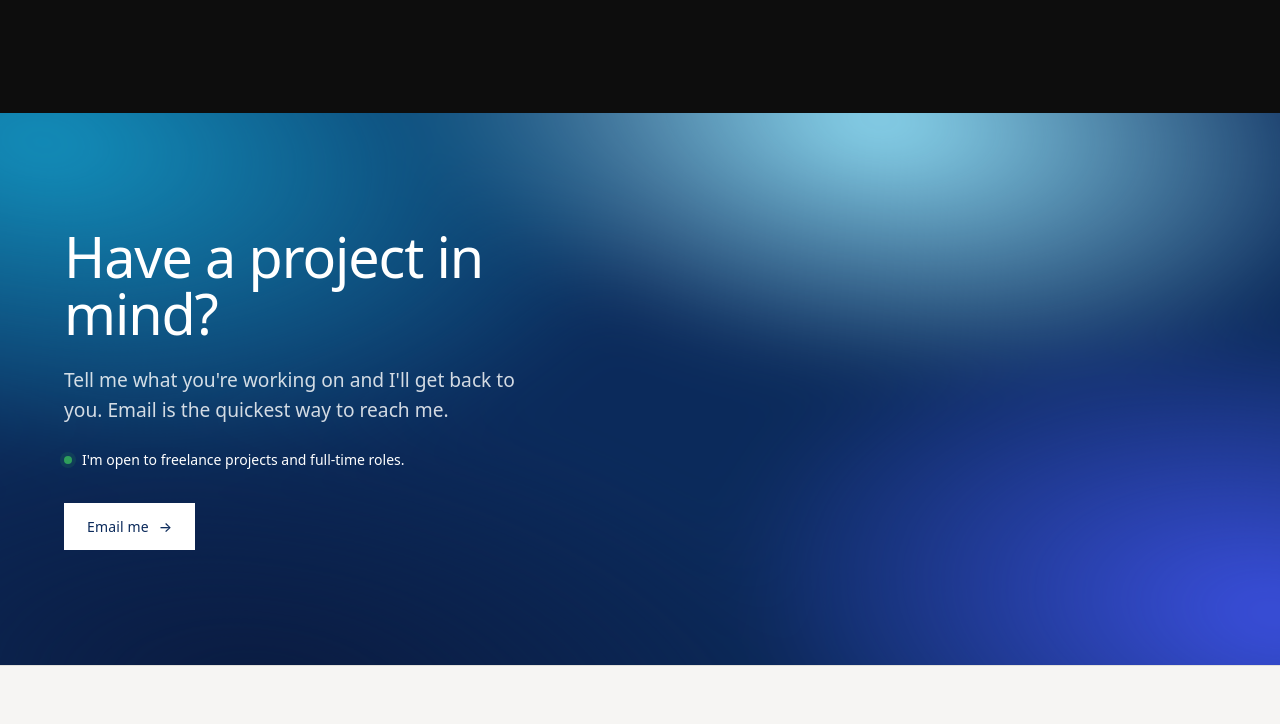
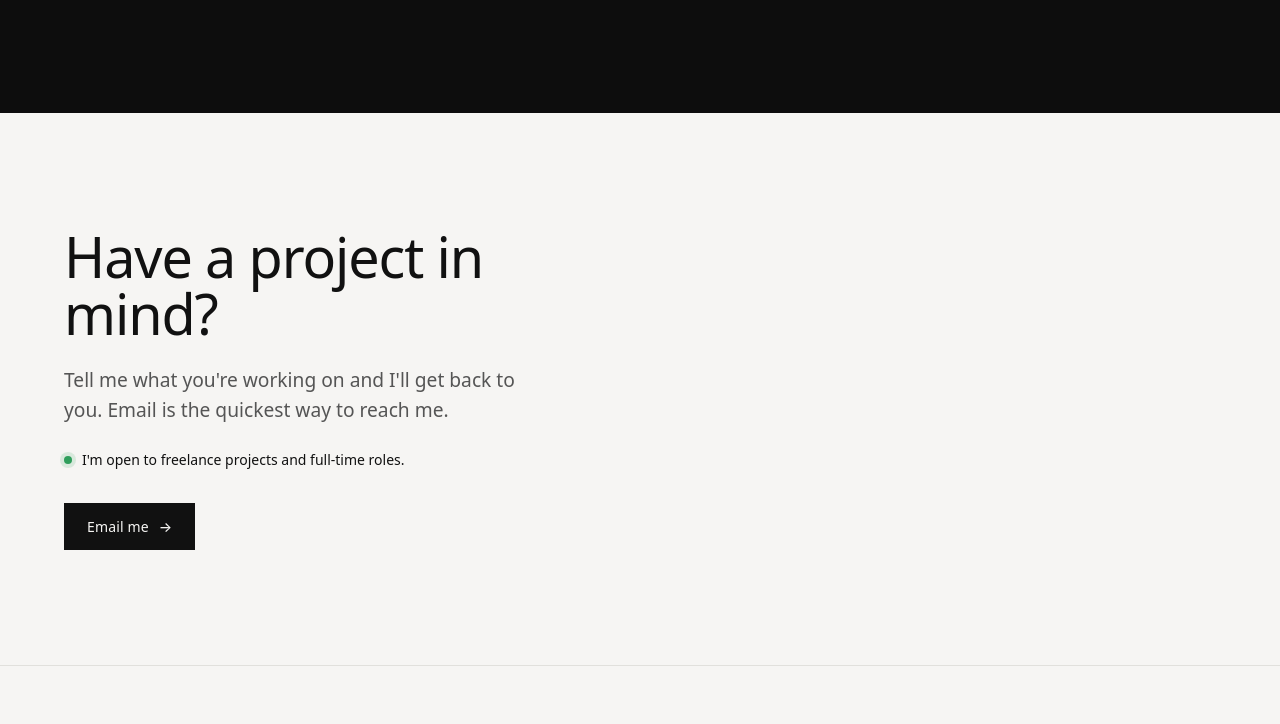
Before and after one commit to jacobhksullivan-droid/jacob-sullivan-portfolio, a plain HTML site: page index.html in a window 1280 px wide. Shown: the part 4195-4919 px from the top of the page. Drawn offline with Linux system fonts and the light colour scheme; a web font is replaced by a local one.

Commit message:
Remove gradient from the closing block
Co-Authored-By: Claude Opus 5.5 <noreply@anthropic.com>

```diff
--- a/css/style.css
+++ b/css/style.css
@@ -494,29 +494,7 @@ ul, ol { padding: 0; list-style: none; }
 
 /* ---------- Closing CTA ---------- */
 
-.closing {
-  --ink: #fff; --muted: rgba(255,255,255,.82); --line: rgba(255,255,255,.25); --accent: #fff;
-  position: relative; overflow: hidden; isolation: isolate;
-  padding-block: var(--section); color: var(--ink); background: #0b2a5b;
-}
-/* slow drifting blues, softly blurred: the gradient motif */
-.closing__glow {
-  position: absolute; inset: -35%; z-index: -1; pointer-events: none;
-  background:
-    radial-gradient(38% 46% at 22% 32%, #1291bd 0%, transparent 70%),
-    radial-gradient(34% 42% at 78% 62%, #3b4fe0 0%, transparent 70%),
-    radial-gradient(30% 36% at 58% 18%, #8fdcf2 0%, transparent 72%),
-    radial-gradient(40% 46% at 35% 85%, #0a1a3f 0%, transparent 70%);
-  filter: blur(30px);
-  animation: gradDrift 22s ease-in-out infinite alternate;
-}
-@keyframes gradDrift {
-  0%   { transform: translate3d(-4%, -2%, 0) rotate(0deg) scale(1); }
-  50%  { transform: translate3d(3%, 4%, 0) rotate(12deg) scale(1.08); }
-  100% { transform: translate3d(5%, -3%, 0) rotate(-8deg) scale(1.02); }
-}
-.closing .btn { background: #fff; border-color: #fff; color: #0b2a5b; }
-.closing .btn:hover, .closing .btn:focus-visible { background: transparent; color: #fff; border-color: #fff; box-shadow: var(--glow); }
+.closing { padding-block: var(--section); }
 .closing__title {
   font-family: var(--serif); font-weight: var(--serif-weight);
   font-size: var(--fs-h1); line-height: 1.02; max-width: 14ch;
@@ -732,7 +710,6 @@ html.deep-sea .tags li { background: rgba(255,255,255,.04); }
   .marquee__group { flex-wrap: wrap; row-gap: 8px; }
   .marquee__group[aria-hidden="true"] { display: none; }
   .ph--dark::before { animation: none; }
-  .closing__glow { animation: none; }
 }
 
 /* ---------- Case study, availability, quote, clients ---------- */
@@ -890,5 +867,6 @@ html.deep-sea .tags li { background: rgba(255,255,255,.04); }
   margin-top: clamp(48px, 6vw, 88px);
 }
 .design .card__title { color: var(--ink); }
-.design .design__title { color: #1291bd; }   /* section heading in blue on the dark band */
+.design .design__title { color: #1291bd; }
+.design + .closing { padding-top: var(--section); }   /* section heading in blue on the dark band */
 .design { --accent: var(--on-dark); }
--- a/js/app.js
+++ b/js/app.js
@@ -331,13 +331,12 @@
 
   function closing() {
     var c = S.closing || {};
-    // Sits on a slow-moving blue gradient (the gradient motif)
-    return '<section class="closing" aria-labelledby="closing-title"><div class="closing__glow" aria-hidden="true"></div><div class="wrap reveal">' +
+    return '<section class="closing wrap reveal" aria-labelledby="closing-title">' +
       '<h2 class="closing__title" id="closing-title">' + esc(c.title || "Have a project in mind?") + "</h2>" +
       (c.text ? '<p class="closing__text">' + esc(c.text) + "</p>" : "") +
       (S.availability ? '<p class="availability">' + esc(S.availability) + "</p>" : "") +
       '<a class="btn" href="' + esc(mailto()) + '">' + esc(c.button || "Email me") + " " + arrow + "</a>" +
-    "</div></section>";
+    "</section>";
   }
 
   /* ---------- pages ---------- */
```
Also changed, not shown: 1 other file.
